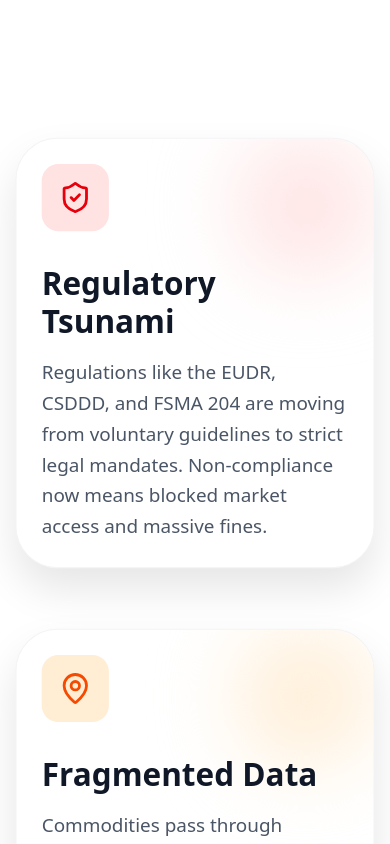
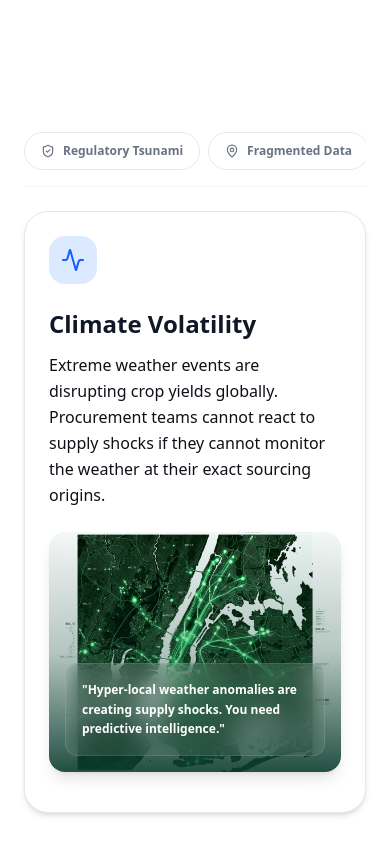
Before and after one commit to bhubanchand/sts-demo-2, a Next.js app: page / in a window 390 px wide. Shown: the part 2220-3064 px from the top of the page. Built offline with nearby package versions, Linux system fonts and the light colour scheme.

Commit message:
fix(ui): overhaul The Challenge section to use local assets and provide mobile interactive layouts

```diff
--- a/src/app/page.tsx
+++ b/src/app/page.tsx
@@ -25,7 +25,8 @@ import { motion, useInView, AnimatePresence } from "framer-motion";
 import { useRef, useState, useEffect } from "react";
 
 // Helper component for tracking scroll position of each challenge block
-function ChallengeBlock({ id, title, text, icon: Icon, colorClass, bgClass, setActiveBlock }: any) {
+// Helper component for tracking scroll position of each challenge block
+function ChallengeBlock({ id, title, text, icon: Icon, colorClass, bgClass, activeBlock, setActiveBlock }: any) {
   const ref = useRef(null);
   const isInView = useInView(ref, { margin: "-40% 0px -40% 0px" });
 
@@ -35,8 +36,18 @@ function ChallengeBlock({ id, title, text, icon: Icon, colorClass, bgClass, setA
     }
   }, [isInView, id, setActiveBlock]);
 
+  const isActive = activeBlock === id;
+
   return (
-    <div ref={ref} className={`bg-white rounded-[40px] p-6 sm:p-12 shadow-[0_8px_30px_rgb(0,0,0,0.04)] transition-all duration-300 border border-gray-100 relative overflow-hidden group ${isInView ? 'scale-105 shadow-[0_20px_40px_rgb(0,0,0,0.1)]' : 'opacity-60 scale-95'}`}>
+    <div
+      ref={ref}
+      onClick={() => setActiveBlock(id)}
+      className={`cursor-pointer bg-white rounded-[40px] p-6 sm:p-12 shadow-[0_8px_30px_rgb(0,0,0,0.04)] transition-all duration-300 border relative overflow-hidden group ${
+        isActive
+          ? 'scale-105 shadow-[0_20px_40px_rgb(0,0,0,0.1)] border-emerald-500/30'
+          : 'opacity-60 scale-95 border-gray-100'
+      }`}
+    >
       <div className={`w-16 h-16 ${bgClass} ${colorClass} rounded-2xl flex items-center justify-center mb-8 relative z-10`}>
          <Icon className="w-8 h-8"/>
       </div>
@@ -48,10 +59,43 @@ function ChallengeBlock({ id, title, text, icon: Icon, colorClass, bgClass, setA
 }
 
 const CHALLENGE_IMAGES = {
-  regulatory: "https://images.unsplash.com/photo-1451187580459-43490279c0fa?ixlib=rb-4.0.3&auto=format&fit=crop&w=1200&q=80",
-  fragmented: "https://images.unsplash.com/photo-1592982537447-6f2a6a0c5b16?ixlib=rb-4.0.3&auto=format&fit=crop&w=1200&q=80",
-  climate: "https://images.unsplash.com/photo-1611273426858-450d8e3c9fce?ixlib=rb-4.0.3&auto=format&fit=crop&w=1200&q=80"
+  regulatory: "/assets/esg-dashboard.png",
+  fragmented: "/assets/traceability-diagram.png",
+  climate: "/assets/ai-graph.png"
 };
+
+const CHALLENGES = [
+  {
+    id: "regulatory",
+    title: "Regulatory Tsunami",
+    text: "Regulations like the EUDR, CSDDD, and FSMA 204 are moving from voluntary guidelines to strict legal mandates. Non-compliance now means blocked market access and massive fines.",
+    icon: ShieldCheck,
+    colorClass: "text-red-600",
+    bgClass: "bg-red-100",
+    quote: `"EUDR and FSMA 204 require precise geocoordinates. The era of self-reported sustainability is over."`,
+    image: "/assets/esg-dashboard.png"
+  },
+  {
+    id: "fragmented",
+    title: "Fragmented Data",
+    text: "Commodities pass through millions of unmapped smallholder farms and shadowy middlemen. Aggregating this fragmented data into a unified, auditable database is historically impossible.",
+    icon: MapPin,
+    colorClass: "text-orange-600",
+    bgClass: "bg-orange-100",
+    quote: `"Without node-level visibility, discovering the true origin of your raw materials is impossible."`,
+    image: "/assets/traceability-diagram.png"
+  },
+  {
+    id: "climate",
+    title: "Climate Volatility",
+    text: "Extreme weather events are disrupting crop yields globally. Procurement teams cannot react to supply shocks if they cannot monitor the weather at their exact sourcing origins.",
+    icon: Activity,
+    colorClass: "text-blue-600",
+    bgClass: "bg-blue-100",
+    quote: `"Hyper-local weather anomalies are creating supply shocks. You need predictive intelligence."`,
+    image: "/assets/ai-graph.png"
+  }
+];
 
 const HERO_SLIDES = [
   {
@@ -243,47 +287,36 @@ export default function Home() {
       <section className="py-16 bg-white relative">
          <div className="max-w-[1400px] mx-auto px-6 sm:px-8">
             <div className="flex flex-col lg:flex-row gap-20">
-               {/* Scrollable Text Blocks */}
-               <div className="lg:w-1/2 flex flex-col gap-20 relative z-10 py-16">
-                  <div className="mb-10">
+               {/* Left Column (Text Blocks) */}
+               <div className="w-full lg:w-1/2 flex flex-col gap-12 relative z-10 py-16">
+                  <div className="mb-6">
                      <span className="text-[#1F7A53] font-bold tracking-widest uppercase mb-4 block">The Challenge</span>
-                     <h2 className="text-5xl font-extrabold text-[#0B3D2E] leading-tight mb-6">Supply chains are broken at the source.</h2>
-                     <p className="text-xl text-gray-600 leading-relaxed mb-8">
+                     <h2 className="text-4xl sm:text-5xl font-extrabold text-[#0B3D2E] leading-tight mb-6">Supply chains are broken at the source.</h2>
+                     <p className="text-lg sm:text-xl text-gray-600 leading-relaxed mb-8">
                         Enterprises lack visibility into the "first mile" where raw materials are actually grown. This opacity leads to deforestation risks, human rights violations, and the inability to prove ESG claims.
                      </p>
                   </div>
 
-                  <ChallengeBlock
-                     id="regulatory"
-                     title="Regulatory Tsunami"
-                     text="Regulations like the EUDR, CSDDD, and FSMA 204 are moving from voluntary guidelines to strict legal mandates. Non-compliance now means blocked market access and massive fines."
-                     icon={ShieldCheck}
-                     colorClass="text-red-600"
-                     bgClass="bg-red-100"
-                     setActiveBlock={setActiveChallengeBlock}
-                  />
-                  <ChallengeBlock
-                     id="fragmented"
-                     title="Fragmented Data"
-                     text="Commodities pass through millions of unmapped smallholder farms and shadowy middlemen. Aggregating this fragmented data into a unified, auditable database is historically impossible."
-                     icon={MapPin}
-                     colorClass="text-orange-600"
-                     bgClass="bg-orange-100"
-                     setActiveBlock={setActiveChallengeBlock}
-                  />
-                  <ChallengeBlock
-                     id="climate"
-                     title="Climate Volatility"
-                     text="Extreme weather events are disrupting crop yields globally. Procurement teams cannot react to supply shocks if they cannot monitor the weather at their exact sourcing origins."
-                     icon={Activity}
-                     colorClass="text-blue-600"
-                     bgClass="bg-blue-100"
-                     setActiveBlock={setActiveChallengeBlock}
-                  />
+                  {/* Desktop layout: vertical stack of ChallengeBlocks */}
+                  <div className="hidden lg:flex flex-col gap-12">
+                     {CHALLENGES.map((item) => (
+                        <ChallengeBlock
+                           key={item.id}
+                           id={item.id}
+                           title={item.title}
+                           text={item.text}
+                           icon={item.icon}
+                           colorClass={item.colorClass}
+                           bgClass={item.bgClass}
+                           activeBlock={activeChallengeBlock}
+                           setActiveBlock={setActiveChallengeBlock}
+                        />
+                     ))}
+                  </div>
                </div>
 
-               {/* Sticky Image Container */}
-               <div className="lg:w-1/2 lg:sticky lg:top-40 h-[600px] rounded-[40px] overflow-hidden shadow-2xl relative">
+               {/* Right Column (Sticky Image Container) - desktop only */}
+               <div className="hidden lg:block lg:w-1/2 lg:sticky lg:top-40 h-[600px] rounded-[40px] overflow-hidden shadow-2xl relative self-start mt-16">
                   <AnimatePresence mode="wait">
                      <motion.img
                         key={activeChallengeBlock}
@@ -309,12 +342,69 @@ export default function Home() {
                            transition={{ duration: 0.3, delay: 0.2 }}
                            className="bg-white/10 backdrop-blur-xl border border-white/20 p-8 rounded-3xl"
                         >
-                           {activeChallengeBlock === "regulatory" && <p className="text-white font-bold text-xl leading-relaxed">"EUDR and FSMA 204 require precise geocoordinates. The era of self-reported sustainability is over."</p>}
-                           {activeChallengeBlock === "fragmented" && <p className="text-white font-bold text-xl leading-relaxed">"Without node-level visibility, discovering the true origin of your raw materials is impossible."</p>}
-                           {activeChallengeBlock === "climate" && <p className="text-white font-bold text-xl leading-relaxed">"Hyper-local weather anomalies are creating supply shocks. You need predictive intelligence."</p>}
+                           <p className="text-white font-bold text-xl leading-relaxed">
+                              {CHALLENGES.find(c => c.id === activeChallengeBlock)?.quote}
+                           </p>
                         </motion.div>
                      </AnimatePresence>
                   </div>
+               </div>
+
+               {/* Mobile Layout (Interactive Tabbed Widget) - mobile only */}
+               <div className="block lg:hidden w-full">
+                  {/* Tabs Row */}
+                  <div className="flex gap-2 overflow-x-auto pb-4 scrollbar-none border-b border-gray-100 mb-6">
+                     {CHALLENGES.map((item) => {
+                        const Icon = item.icon;
+                        const isActive = activeChallengeBlock === item.id;
+                        return (
+                           <button
+                              key={item.id}
+                              onClick={() => setActiveChallengeBlock(item.id)}
+                              className={`flex items-center gap-2 px-4 py-2.5 rounded-full text-xs font-bold whitespace-nowrap transition-all border ${
+                                 isActive
+                                    ? "bg-[#0B3D2E] text-white border-[#0B3D2E] shadow-md"
+                                    : "bg-white text-gray-500 border-gray-200 hover:bg-gray-50"
+                              }`}
+                           >
+                              <Icon className="w-3.5 h-3.5" />
+                              {item.title}
+                           </button>
+                        );
+                     })}
+                  </div>
+
+                  {/* Active Card Content */}
+                  {(() => {
+                     const activeItem = CHALLENGES.find(c => c.id === activeChallengeBlock) || CHALLENGES[0];
+                     const ActiveIcon = activeItem.icon;
+                     return (
+                        <div className="space-y-6">
+                           <div className="bg-white rounded-3xl p-6 border border-gray-150 shadow-md">
+                              <div className={`w-12 h-12 ${activeItem.bgClass} ${activeItem.colorClass} rounded-2xl flex items-center justify-center mb-6`}>
+                                 <ActiveIcon className="w-6 h-6"/>
+                              </div>
+                              <h3 className="text-2xl font-bold text-gray-900 mb-3">{activeItem.title}</h3>
+                              <p className="text-base text-gray-650 leading-relaxed mb-6">{activeItem.text}</p>
+
+                              {/* Integrated Image Frame */}
+                              <div className="relative h-[240px] rounded-2xl overflow-hidden shadow-lg mb-4">
+                                 <img
+                                    src={activeItem.image}
+                                    alt={activeItem.title}
+                                    className="w-full h-full object-cover"
+                                 />
+                                 <div className="absolute inset-0 bg-gradient-to-t from-[#0B3D2E] via-[#0B3D2E]/30 to-transparent opacity-90"></div>
+                                 <div className="absolute bottom-4 left-4 right-4 bg-white/10 backdrop-blur-md border border-white/10 p-4 rounded-xl">
+                                    <p className="text-white font-bold text-xs leading-relaxed">
+                                       {activeItem.quote}
+                                    </p>
+                                 </div>
+                              </div>
+                           </div>
+                        </div>
+                     );
+                  })()}
                </div>
             </div>
          </div>
```
